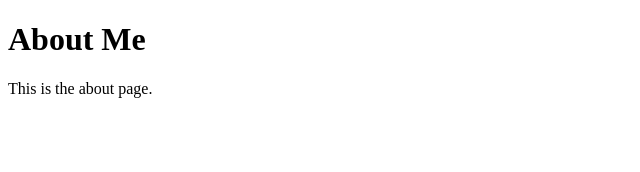
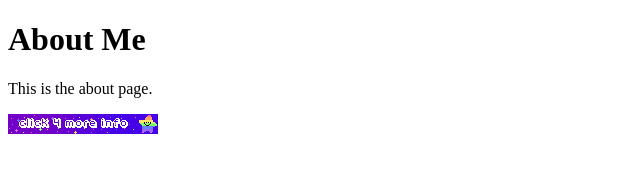
Before and after one commit to damaris-guzman/damaris, a plain HTML site: page about.html in a window 1280 px wide. Shown: the whole page, without its empty margins (0-640 px from the left). Drawn offline with Linux system fonts and the light colour scheme.

Commit message:
Add link and image to about page

```diff
--- a/about.html
+++ b/about.html
@@ -18,6 +18,10 @@
 
 <p>This is the about page.</p>
 
+<a href="cat.html">
+    <img src="mygif.gif" alt="Click to go to the next page">
+</a>
+
 </body>
 
 </html>
```
